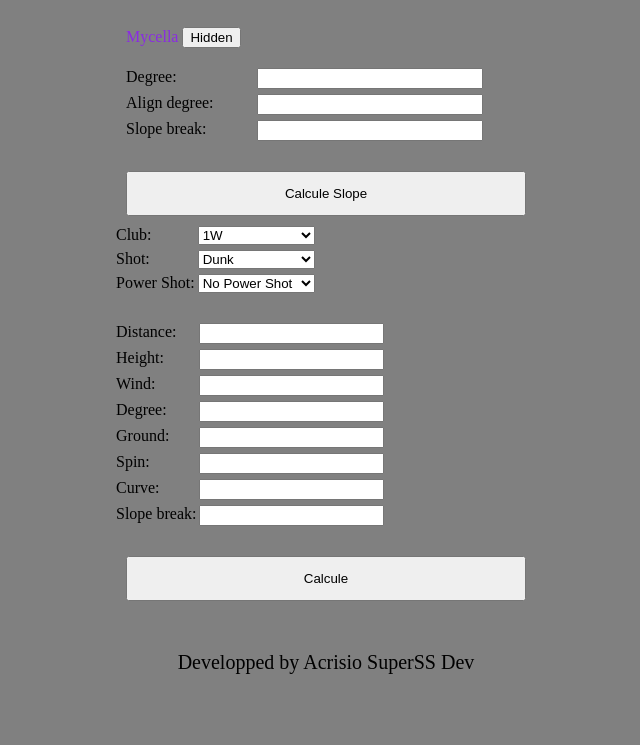
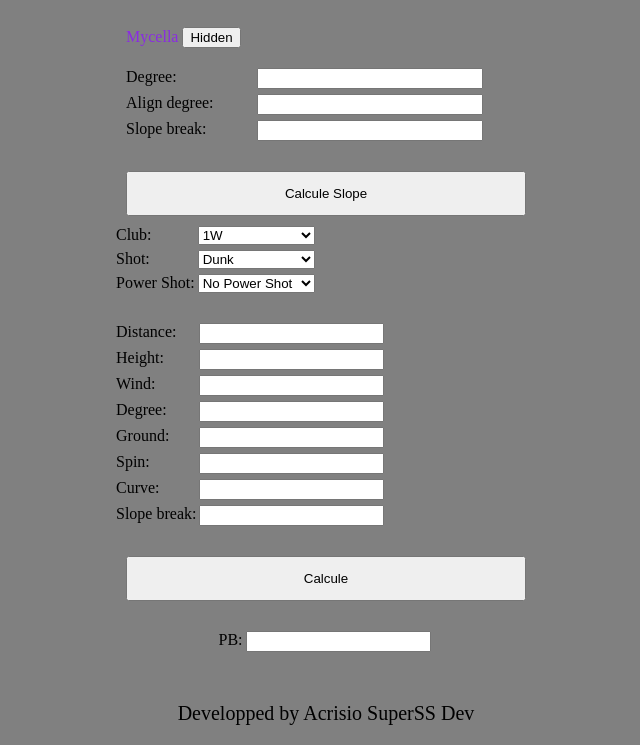
Before and after one commit to wistyreny/P-Engine, a plain HTML site: page index.htm in a window 1280 px wide. Shown: the part 401-1146 px from the top of the page, without its empty margins (314-954 px from the left). Before the commit the page ends 1095 px from the top, so only its background shows below. Drawn offline with Linux system fonts and the light colour scheme.

Commit message:
Update index.htm

```diff
--- a/index.htm
+++ b/index.htm
@@ -174,6 +174,10 @@
 			<font id="result" size="30" color="White">
 
 			</font>
+				<div class="container-grid">
+			<label class="label">PB: 	</label>
+			<input class="inputpb" id="resultpb" type="text">
+		</div>
 		</span>
 		<rodape style="padding: 20px; font-size: 20px">Developped by Acrisio SuperSS Dev</rodape>
 	</div>
```
